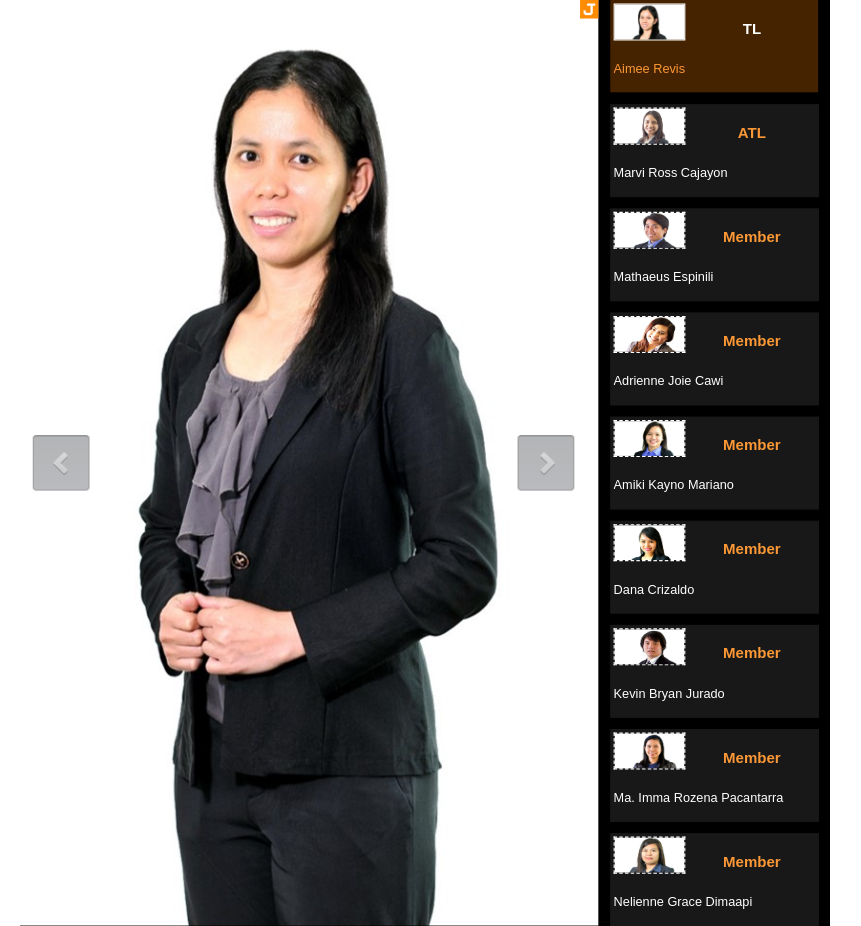
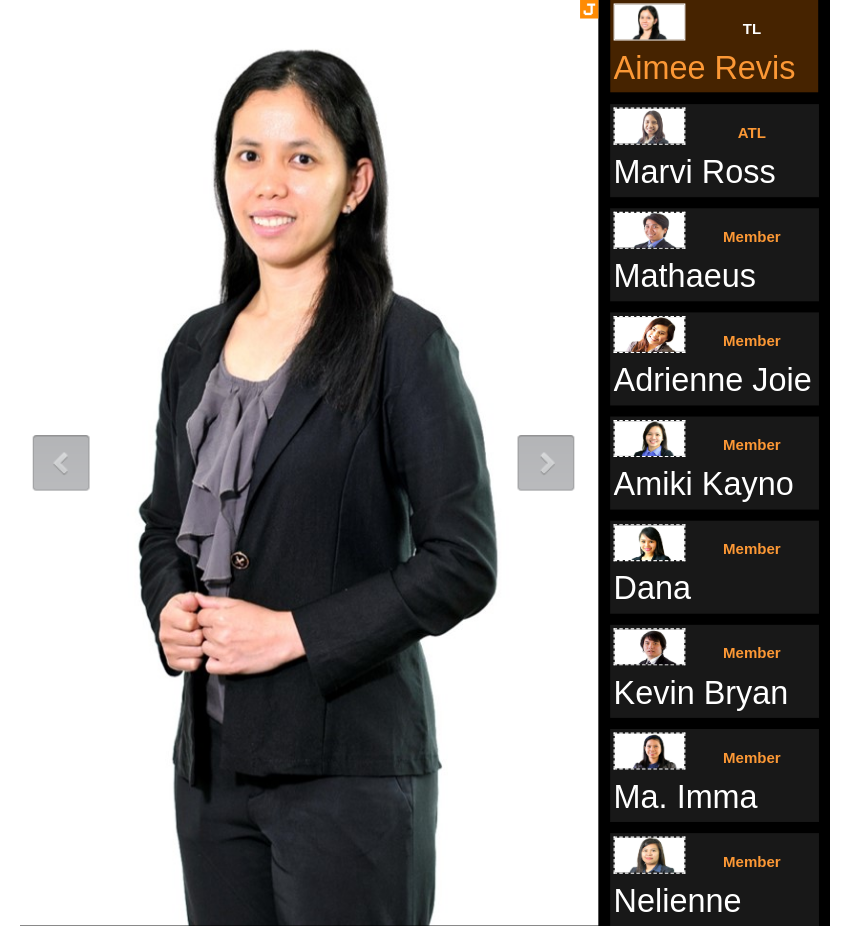
Before and after one commit to sdt3/sdt3-about, a plain HTML site: page index.html in a window 1280 px wide. Shown: the whole page, without its empty margins (215-1076 px from the left). Drawn offline with Linux system fonts and the light colour scheme.

Commit message:
Update index.html

```diff
--- a/index.html
+++ b/index.html
@@ -108,7 +108,7 @@
             height: 42px;
             line-height: 42px;
             color: #fff;
-            font-size: 11px;
+            font-size: 28px;
             font-weight: 400;
             overflow: hidden;
         }
```
